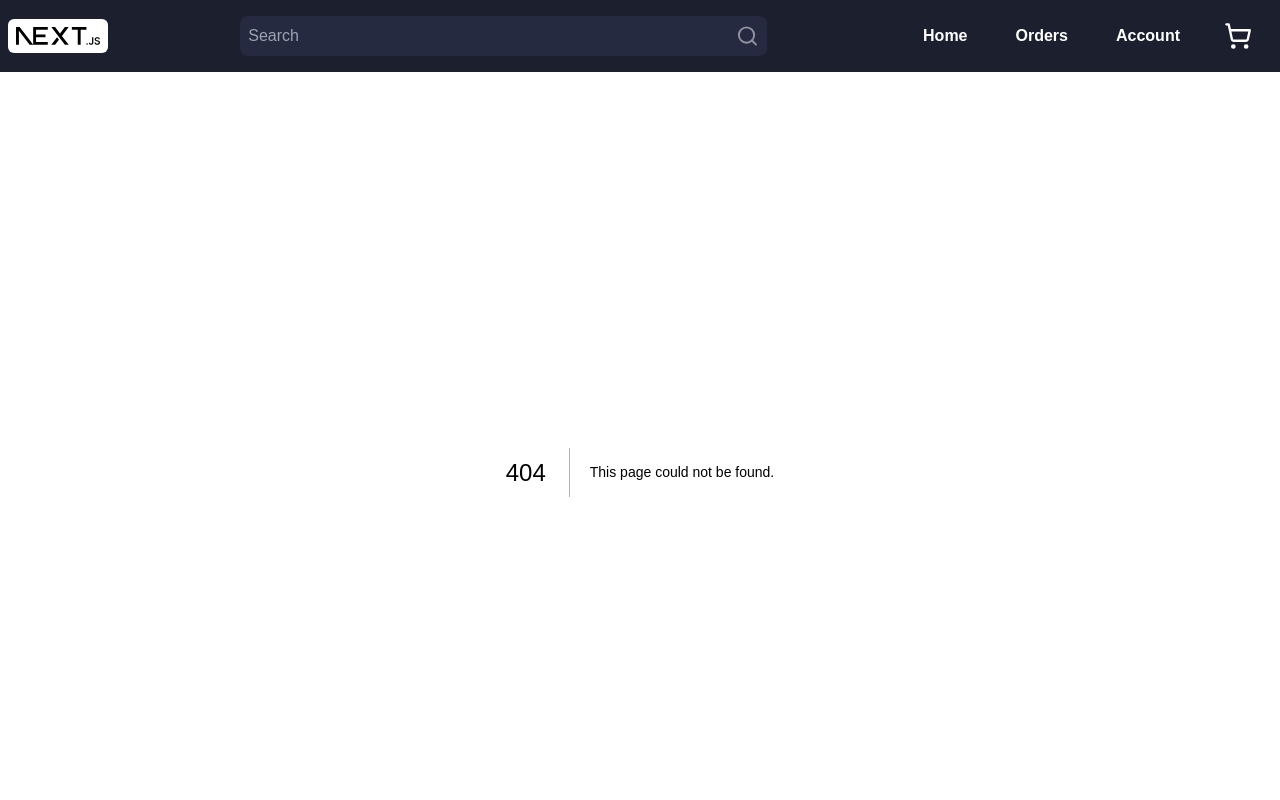
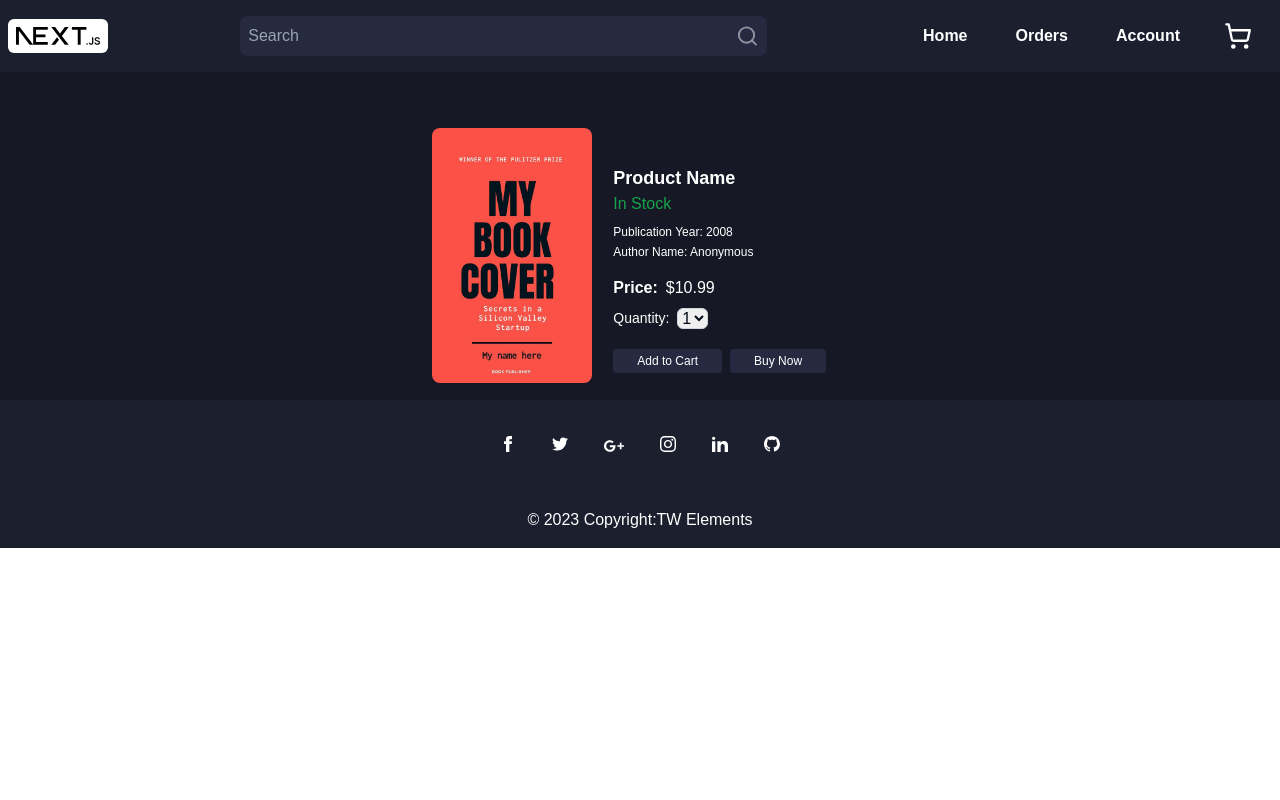
Before and after one commit to gyannj/littlebox-ecommerce, a Next.js app: page /product/1 in a window 1280 px wide. Before the commit this address had no page. Shown: the top 800 px of the page. Built offline with nearby package versions, Linux system fonts and the light colour scheme.

Commit message:
[ADD]:Added product page

```diff
--- /dev/null
+++ b/app/product/[productID]/page.tsx
@@ -0,0 +1,13 @@
+
+import SingleProduct from '@/modules/components/SingleProduct/SingleProduct'
+import React from 'react'
+
+const page = () => {
+  return (
+    <div className=''>
+        <SingleProduct/>
+    </div>
+  )
+}
+
+export default page
--- /dev/null
+++ b/modules/components/SingleProduct/SingleProduct.tsx
@@ -0,0 +1,75 @@
+import React from 'react'
+import Image from 'next/image'
+
+const SingleProduct = () => {
+  return (
+    <div className='bg-dark-1 flex flex-row justify-center items-center gap-4'>
+
+
+
+
+
+      <div className='bg-dark-1 w-4/12 md:h-72 rounded-2xl mt-10 flex flex-col items-center md:grid md:grid-cols-[40%_60%]'>
+
+        <div className='bg-dark-1 my-auto rounded mx-auto'>
+          <div className='w-full h-64 relative'>
+            <Image
+              src="/bookcover.jpg"
+              height={160}
+              width={160}
+              style={{objectFit: "contain"}}
+              alt="Picture of the author"
+              className='rounded-lg'
+            />
+          </div>
+        </div>
+
+
+        <div className='bg-dark-1 flex flex-col justify-center pl-4 pt-6'>
+          <h2 className='text-lg font-bold text-textColor'>Product Name</h2>
+          <p className='text-green-600 mb-2'>In Stock</p>
+          <p className='text-xs mb-1 text-textColor'>Publication Year: 2008</p>
+          <p className='text-xs mb-4 text-textColor'>Author Name: Anonymous</p>
+          <div className='flex flex-col'>
+
+                <div className='flex gap-2'>
+                    <h1 className='text-md font-bold text-textColor'>Price:</h1>
+                    <p className='text-md text-textColor'>$10.99</p>
+
+                </div>
+                <div className='flex gap-2 mt-2'>
+
+                    <p className=' text-textColor text-sm'>Quantity:</p>
+                    <select className='border border-gray-300 rounded-md  w-auto'>
+                    <option value="1">1</option>
+                    <option value="2">2</option>
+                    <option value="3">3</option>
+                    </select>
+                </div>
+            </div>
+
+          <div className='flex gap-2 mt-3 text-sm md:text-xs'>
+          <button className='bg-dark-3 hover:bg-blue-900 text-white px-3 md:px-6 py-1 rounded mt-2 w-auto'>Add to Cart</button>
+          <button className='bg-dark-3 hover:bg-blue-900 text-white px-3 md:px-6 py-1 rounded mt-2 w-auto'>Buy Now</button>
+          </div>
+
+        </div>
+
+      </div>
+
+
+
+
+
+
+
+
+
+
+
+
+    </div>
+  )
+}
+
+export default SingleProduct
```
